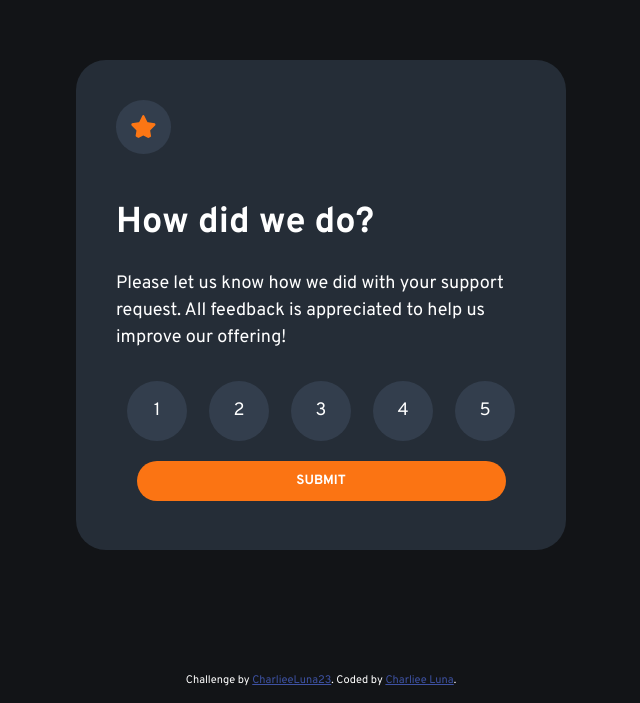
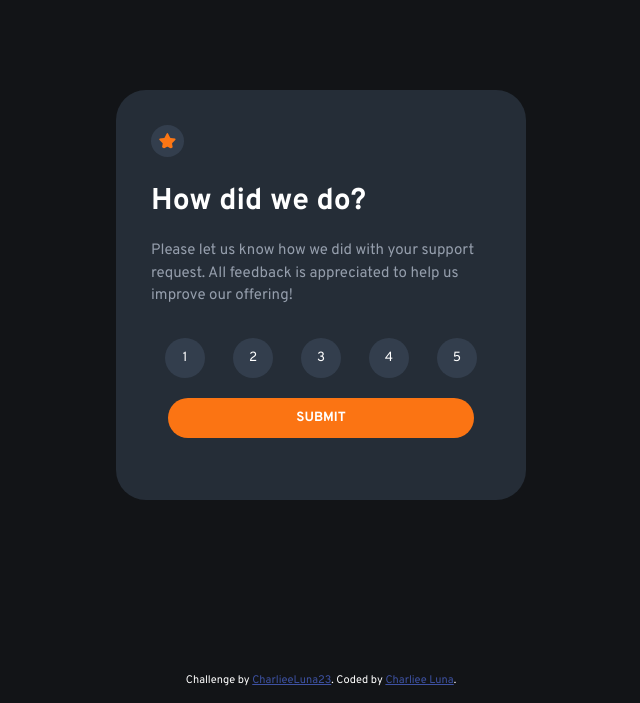
Before and after one commit to CharlieeLuna23/interactive-rating, a plain HTML site: page index.html in a window 1280 px wide. Shown: the part 113-816 px from the top of the page, without its empty margins (319-959 px from the left). Drawn offline with Linux system fonts and the light colour scheme.

Commit message:
Update design
Updated <p> colors and card sizes

```diff
--- a/styles.css
+++ b/styles.css
@@ -28,12 +28,12 @@ h1{
 p{
   line-height: 1.5em;
   font-weight: 400;
+  color: var(--light-grey);
 }
 
 .card {
   background-color: var(--dark-blue);
   padding: 18px;
-  margin-top: 20px;
   text-align: left;
   border-radius: 30px;
   width: 70vw;
@@ -109,10 +109,6 @@ p{
   text-align: center;
 }
 
-#thank-you-view>h1 {
-  margin: 30px 0px 0px 0px;
-}
-
 .image-holder {
   margin-top: 20px;
   display: flex;
@@ -161,53 +157,25 @@ footer {
 
 @media only screen and (min-width: 720px) {
 
-  body{
-    font-size: 18px;
+  body {
+    font-size: 15px;
   }
 
   .card {
-    padding: 40px;
-    max-width: 410px;
-    max-height: 410px;
+    padding: 35px;
+    width: 340px;
+    height: 340px;
   }
 
-  .star-icon {
-    margin-bottom: 15px;
-    width: 25px;
-    padding: 15px;
+  .thank-you-view > img {
+    height: 120px;
   }
 
-  .button-holder {
-    margin-bottom: 10px;
-  }
-
-  .rate-btn {
-    height: 60px;
-    width: 60px;
-    font-size: 1em;
-  }
-
-  .submit-btn{
-    margin-bottom: 0px;
-  }
-
-  .image-holder>img {
-    height: 130px;
-  }
-
-  .image-holder>p {
-    margin: 30px 0px 15px 0px;
-  }
-
-  .loading {
-    height: 490px;
-    width: 490px;
+  .thank-you-view > p {
+    margin-top: 0;
   }
 }
 
 
-
-
-
 .attribution { font-size: 11px; text-align: center; }
 .attribution a { color: hsl(228, 45%, 44%); }
```
